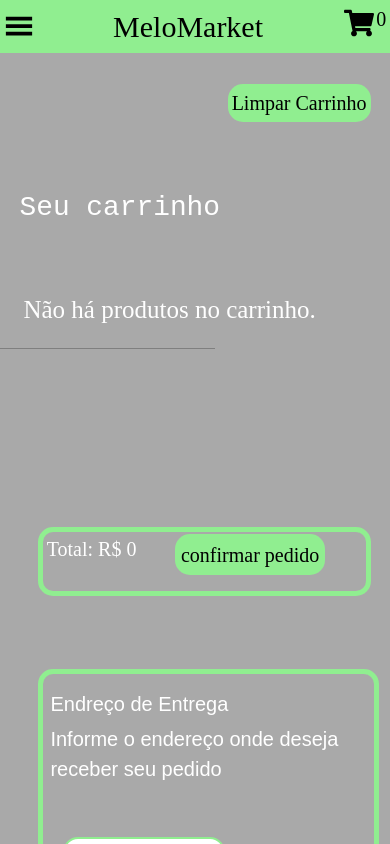
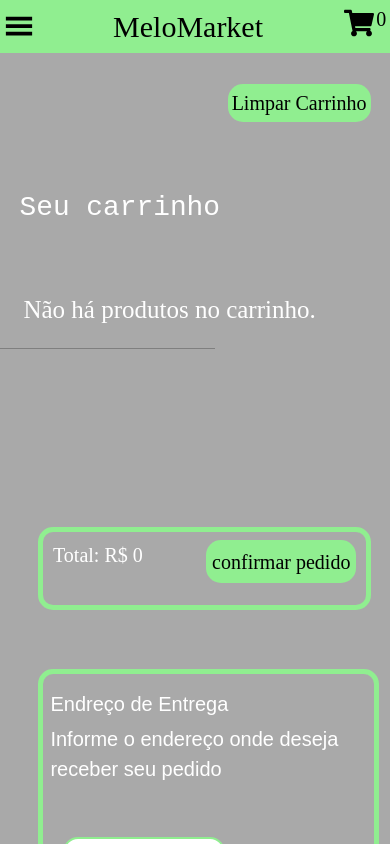
Before and after one commit to Lmelo0511/MeloMarket, a React (Create React App) app: page /carrinho in a window 390 px wide. Shown: the top 844 px of the page. Built offline with nearby package versions, Linux system fonts and the light colour scheme.

Commit message:
atualizado index5.css

```diff
--- a/src/estilizacaoTelas/index5.css
+++ b/src/estilizacaoTelas/index5.css
@@ -284,8 +284,8 @@
         width: 90%;
     }
     .Total{
-        width: 88%;
         font-size: 20px;
+        padding: 2%;
     }
     .confirmarPedido{
         font-size: 20px;
```
